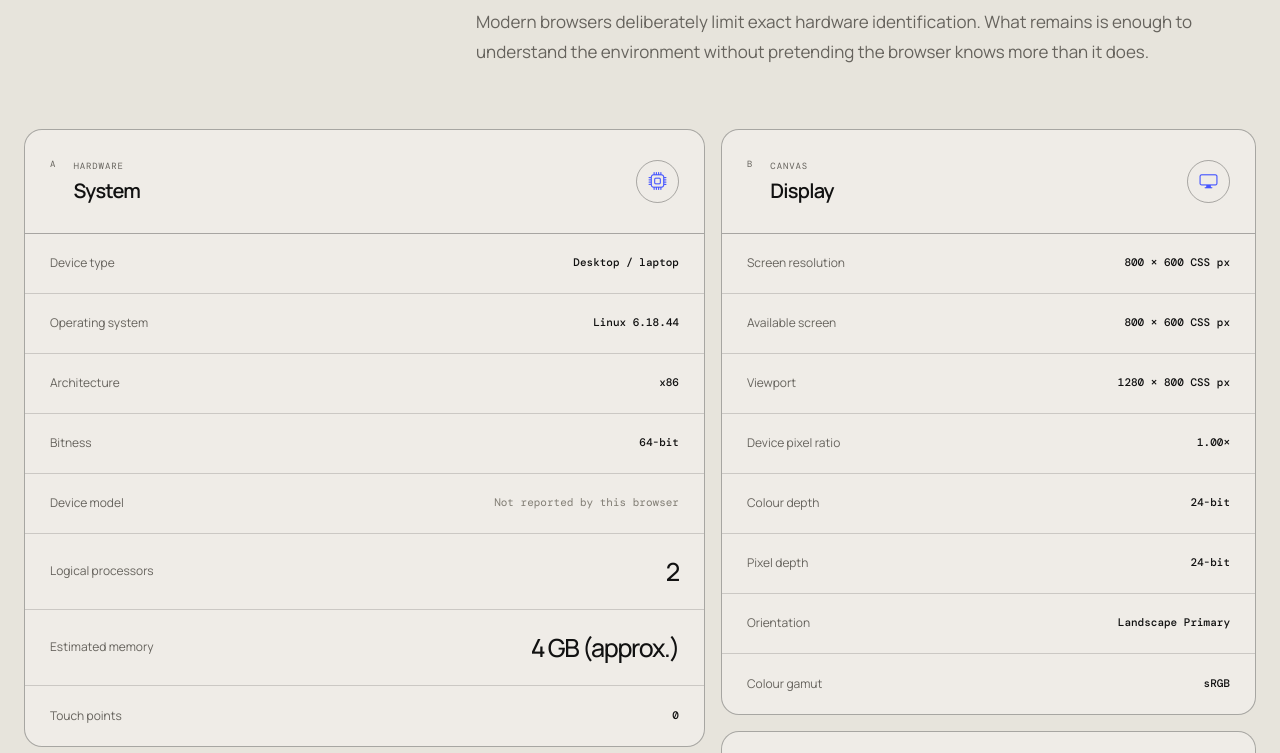
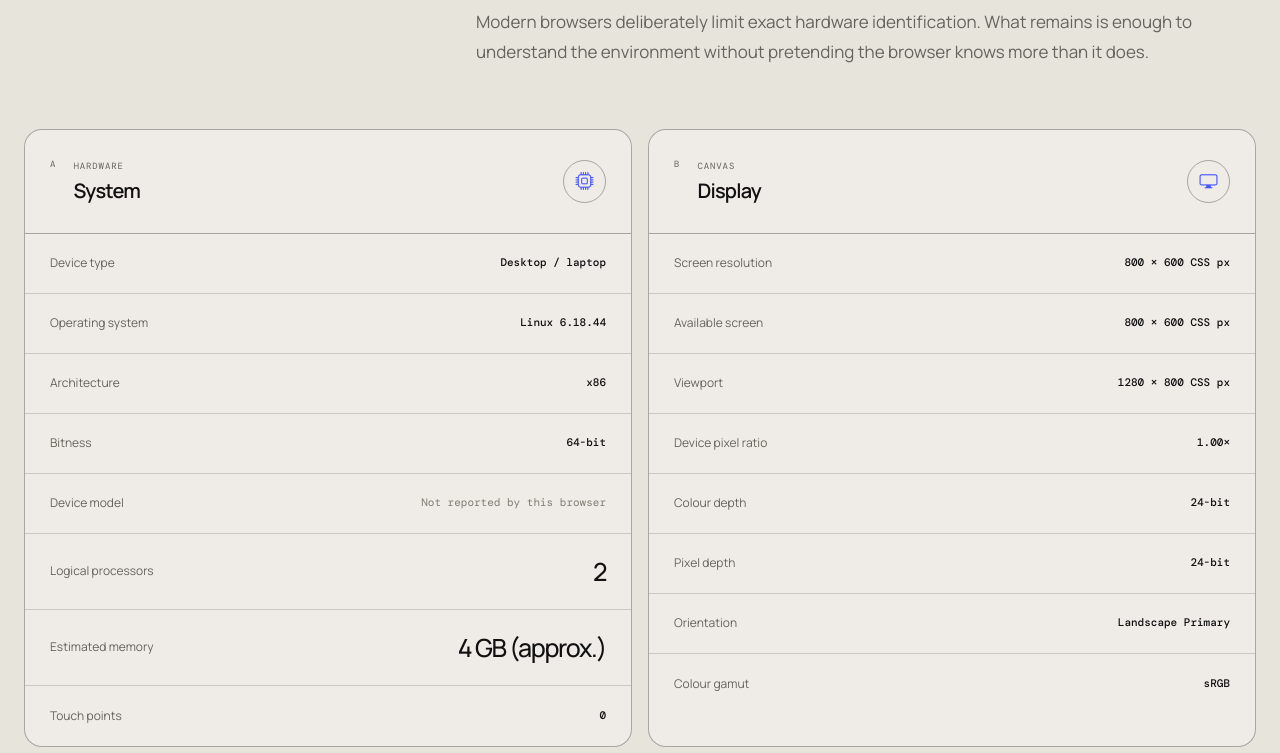
Before and after one commit to JakeHutson42/jakehutson-website, a plain HTML site: page browser-device.html in a window 1280 px wide. Shown: the part 3220-3973 px from the top of the page. Drawn offline with nearby package versions, Linux system fonts and the light colour scheme; a web font is replaced by a local one.

Commit message:
Refactor device-dashboard grid layout and styles

```diff
--- a/css/browser-device.css
+++ b/css/browser-device.css
@@ -447,13 +447,9 @@
 
 .device-dashboard {
     display: grid;
-    grid-template-columns: 1.12fr 0.88fr;
+    grid-template-columns: repeat(2, minmax(0, 1fr));
     gap: 16px;
-    align-items: start;
-}
-
-.device-dashboard .diagnostic-card:nth-child(1) {
-    grid-row: span 2;
+    align-items: stretch;
 }
 
 .environment-grid {
@@ -792,8 +788,9 @@
         grid-template-columns: 1fr;
     }
 
-    .device-dashboard .diagnostic-card:nth-child(1) { grid-row: auto; }
-    .capability-diagnostics-grid { grid-template-columns: repeat(2, 1fr); }
+    .capability-diagnostics-grid {
+       grid-template-columns: repeat(2, 1fr);
+    }
 
     .capabilities-intro {
         align-items: flex-start;
```
